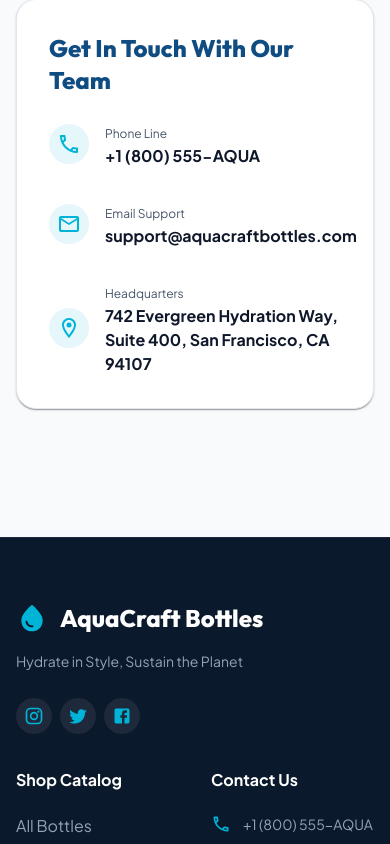
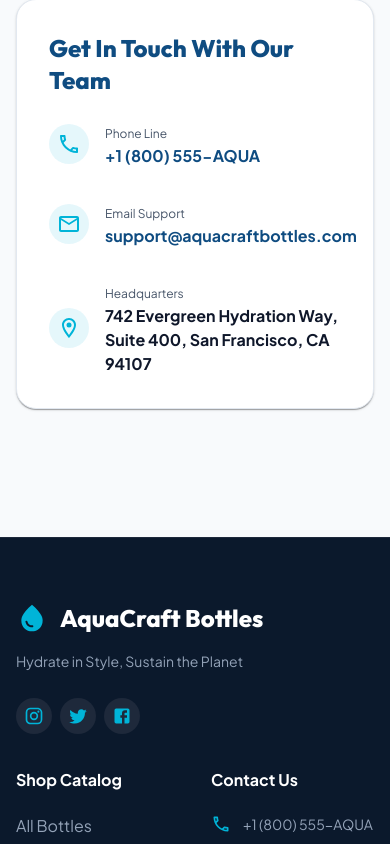
Before and after one commit to ganeshj2004/ecommerce-website, a React (Vite) app in the folder client/: page /about in a window 390 px wide. Shown: the part 2180-3024 px from the top of the page. Built offline with nearby package versions, Linux system fonts and the light colour scheme; no server answers.

Commit message:
update phone and email link

```diff
--- a/client/src/components/Footer.jsx
+++ b/client/src/components/Footer.jsx
@@ -128,11 +128,43 @@ const Footer = () => {
             <Box sx={{ display: 'flex', flexDirection: 'column', gap: 2 }}>
               <Box sx={{ display: 'flex', alignItems: 'center', gap: 1.5 }}>
                 <PhoneOutlinedIcon sx={{ color: '#00B4D8', fontSize: 20 }} />
-                <Typography variant="body2">{settings.phone}</Typography>
+                {settings.phone ? (
+                  <Typography
+                    component="a"
+                    href={`tel:${settings.phone.replace(/[^0-9+]/g, '')}`}
+                    variant="body2"
+                    sx={{
+                      color: '#94A3B8',
+                      textDecoration: 'none',
+                      transition: 'color 0.2s',
+                      '&:hover': { color: '#00B4D8' },
+                    }}
+                  >
+                    {settings.phone}
+                  </Typography>
+                ) : (
+                  <Typography variant="body2">—</Typography>
+                )}
               </Box>
               <Box sx={{ display: 'flex', alignItems: 'center', gap: 1.5 }}>
                 <EmailOutlinedIcon sx={{ color: '#00B4D8', fontSize: 20 }} />
-                <Typography variant="body2">{settings.email}</Typography>
+                {settings.email ? (
+                  <Typography
+                    component="a"
+                    href={`mailto:${settings.email.trim()}`}
+                    variant="body2"
+                    sx={{
+                      color: '#94A3B8',
+                      textDecoration: 'none',
+                      transition: 'color 0.2s',
+                      '&:hover': { color: '#00B4D8' },
+                    }}
+                  >
+                    {settings.email}
+                  </Typography>
+                ) : (
+                  <Typography variant="body2">—</Typography>
+                )}
               </Box>
               <Box sx={{ display: 'flex', alignItems: 'flex-start', gap: 1.5 }}>
                 <LocationOnOutlinedIcon sx={{ color: '#00B4D8', fontSize: 20, mt: 0.2 }} />
--- a/client/src/pages/AboutPage.jsx
+++ b/client/src/pages/AboutPage.jsx
@@ -111,7 +111,24 @@ const AboutPage = () => {
               </Avatar>
               <Box>
                 <Typography variant="caption" color="text.secondary">Phone Line</Typography>
-                <Typography variant="body1" sx={{ fontWeight: 700 }}>{settings.phone}</Typography>
+                {settings.phone ? (
+                  <Typography
+                    component="a"
+                    href={`tel:${settings.phone.replace(/[^0-9+]/g, '')}`}
+                    variant="body1"
+                    sx={{
+                      fontWeight: 700,
+                      color: '#0F4C81',
+                      textDecoration: 'none',
+                      display: 'block',
+                      '&:hover': { color: '#00B4D8', textDecoration: 'underline' },
+                    }}
+                  >
+                    {settings.phone}
+                  </Typography>
+                ) : (
+                  <Typography variant="body1" sx={{ fontWeight: 700 }}>—</Typography>
+                )}
               </Box>
             </Stack>
           </Grid>
@@ -123,7 +140,24 @@ const AboutPage = () => {
               </Avatar>
               <Box>
                 <Typography variant="caption" color="text.secondary">Email Support</Typography>
-                <Typography variant="body1" sx={{ fontWeight: 700 }}>{settings.email}</Typography>
+                {settings.email ? (
+                  <Typography
+                    component="a"
+                    href={`mailto:${settings.email.trim()}`}
+                    variant="body1"
+                    sx={{
+                      fontWeight: 700,
+                      color: '#0F4C81',
+                      textDecoration: 'none',
+                      display: 'block',
+                      '&:hover': { color: '#00B4D8', textDecoration: 'underline' },
+                    }}
+                  >
+                    {settings.email}
+                  </Typography>
+                ) : (
+                  <Typography variant="body1" sx={{ fontWeight: 700 }}>—</Typography>
+                )}
               </Box>
             </Stack>
           </Grid>
```
